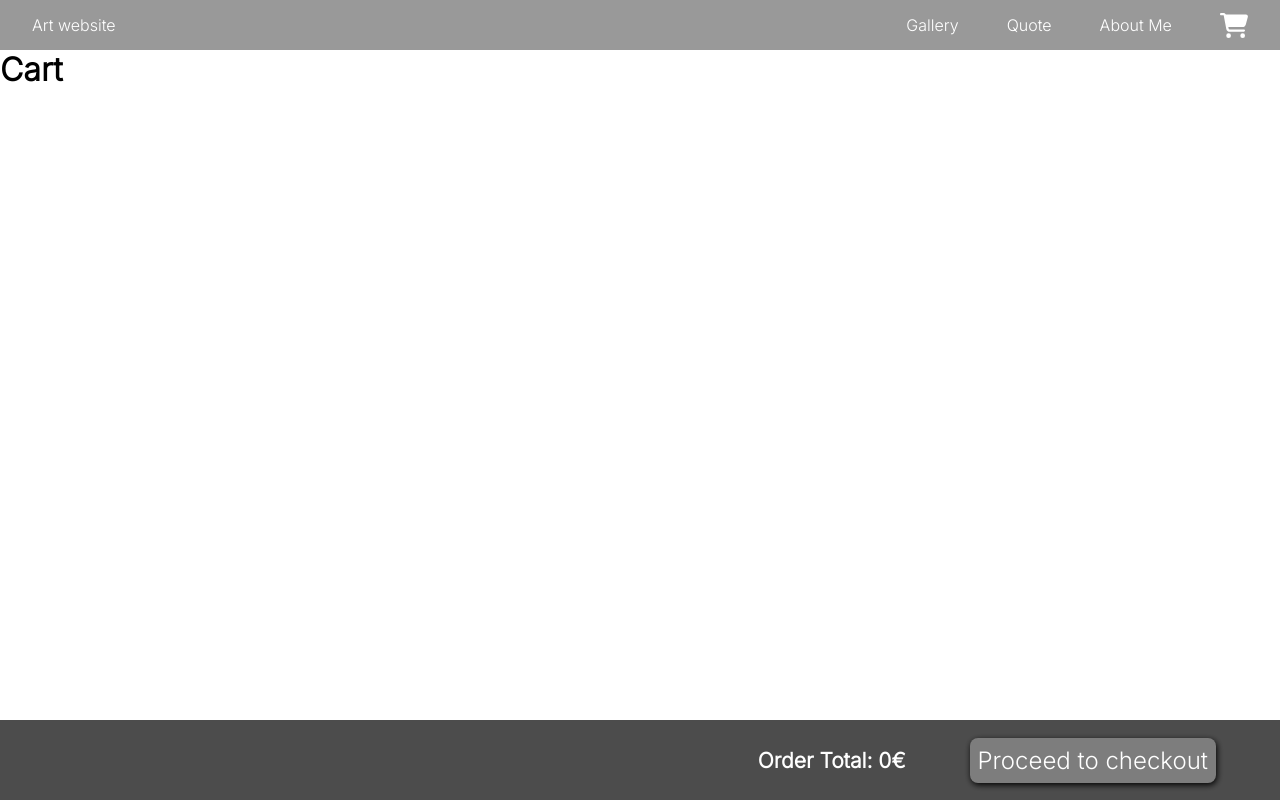
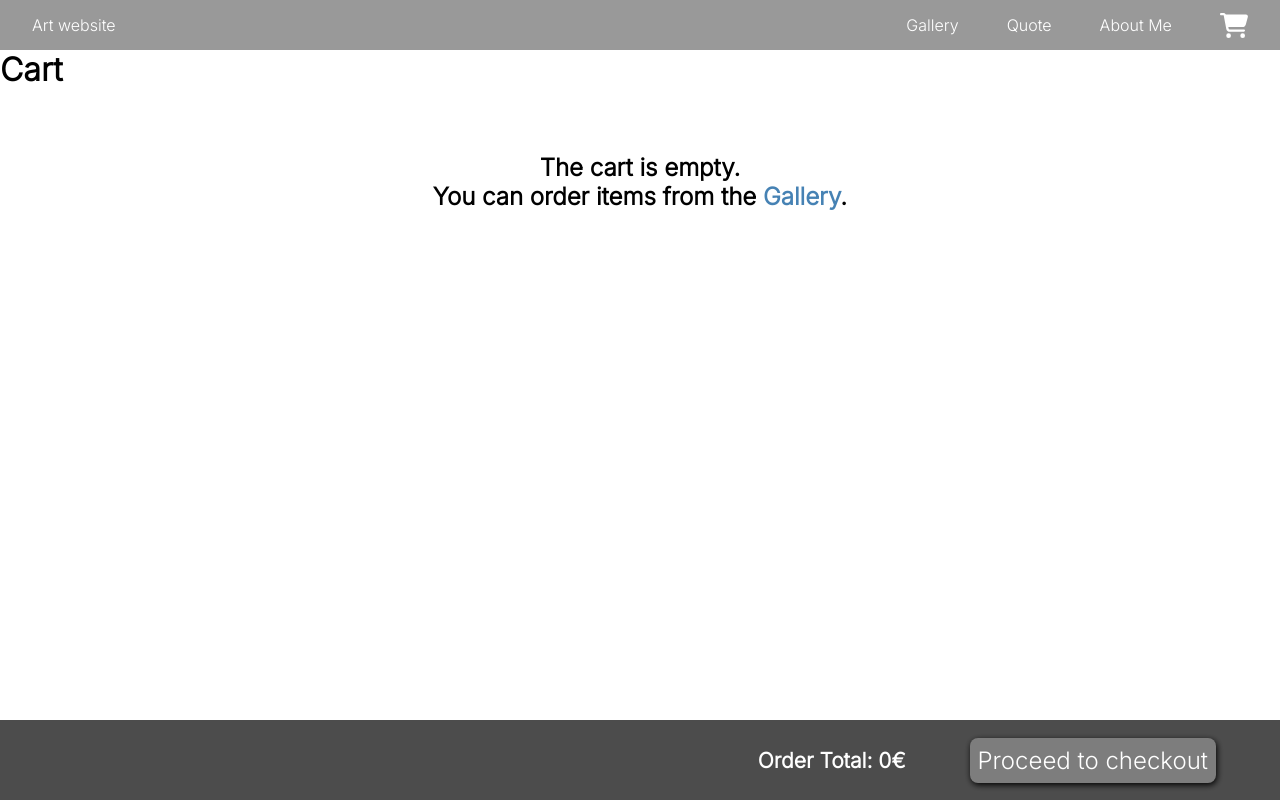
Before and after one commit to timre13/art-webshop, a SvelteKit app: page /cart in a window 1280 px wide. Built offline with nearby package versions, Linux system fonts and the light colour scheme.

Commit message:
Add message when the cart is empty

```diff
--- a/src/routes/cart/+page.svelte
+++ b/src/routes/cart/+page.svelte
@@ -132,6 +132,12 @@
 <!-- svelte-ignore a11y-missing-attribute -->
 <div id="content-inner">
     <h1>Cart</h1>
+    {#if cartItemsNormDisp.length == 0}
+        <h2 id="cart-empty-label">
+            The cart is empty.
+            <br />You can order items from the <a href="/gallery">Gallery</a>.
+        </h2>
+    {/if}
     <div id="item-list">
         {#each cartItemsNormDisp as item, i}
             <div class="item">
@@ -237,6 +243,21 @@
         }
     }
 
+    #cart-empty-label {
+        width: 100%;
+        margin-top: 5%;
+        text-align: center;
+
+        a {
+            color: steelblue;
+            text-decoration: none;
+
+            &:hover {
+                text-decoration: underline;
+            }
+        }
+    }
+
     #cart-summary {
         position: fixed;
         bottom: 0;
```
